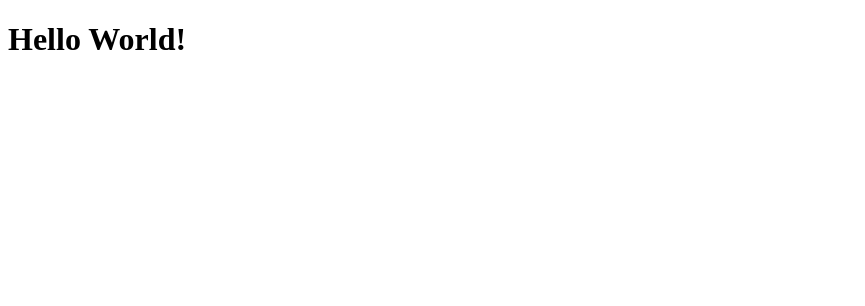
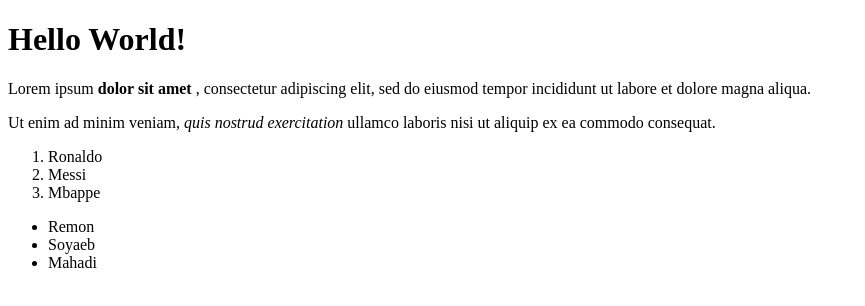
Before and after one commit to TalhaHossainKhan/git_test, a plain HTML site: page html-boilerplate/index.html in a window 1280 px wide. Shown: the whole page, without its empty margins (0-865 px from the left). Drawn offline with Linux system fonts and the light colour scheme.

Commit message:
Learnt the fundational skills of HTML

```diff
--- a/html-boilerplate/index.html
+++ b/html-boilerplate/index.html
@@ -6,6 +6,25 @@
     </head>
 
     <body>
+        <!-- H1 Tags -->
         <h1>Hello World!</h1>
+
+        <!-- P Tags -->
+        <p>Lorem ipsum <strong> dolor sit amet </strong>, consectetur adipiscing elit, sed do eiusmod tempor incididunt ut labore et dolore magna aliqua.</p>
+        <p>Ut enim ad minim veniam, <em>quis nostrud exercitation </em> ullamco laboris nisi ut aliquip ex ea commodo consequat.</p>
+
+        <!-- Ordered list e.g., 1, 2, 3... -->
+        <ol>
+            <li>Ronaldo</li>
+            <li>Messi</li>
+            <li>Mbappe</li>
+        </ol>
+
+        <!-- Unordered list e.g., bullet points -->
+        <ul>
+            <li>Remon</li>
+            <li>Soyaeb</li>
+            <li>Mahadi</li>
+        </ul>
     </body>
 </html>
```
Also changed, not shown: odin-links-and-images/about.html (added, +12 -0 lines), odin-links-and-images/index.html (added, +16 -0 lines), odin-links-and-images/images/charlesdeluvio-Mv9hjnEUHR4-unsplash.jpg (added).
